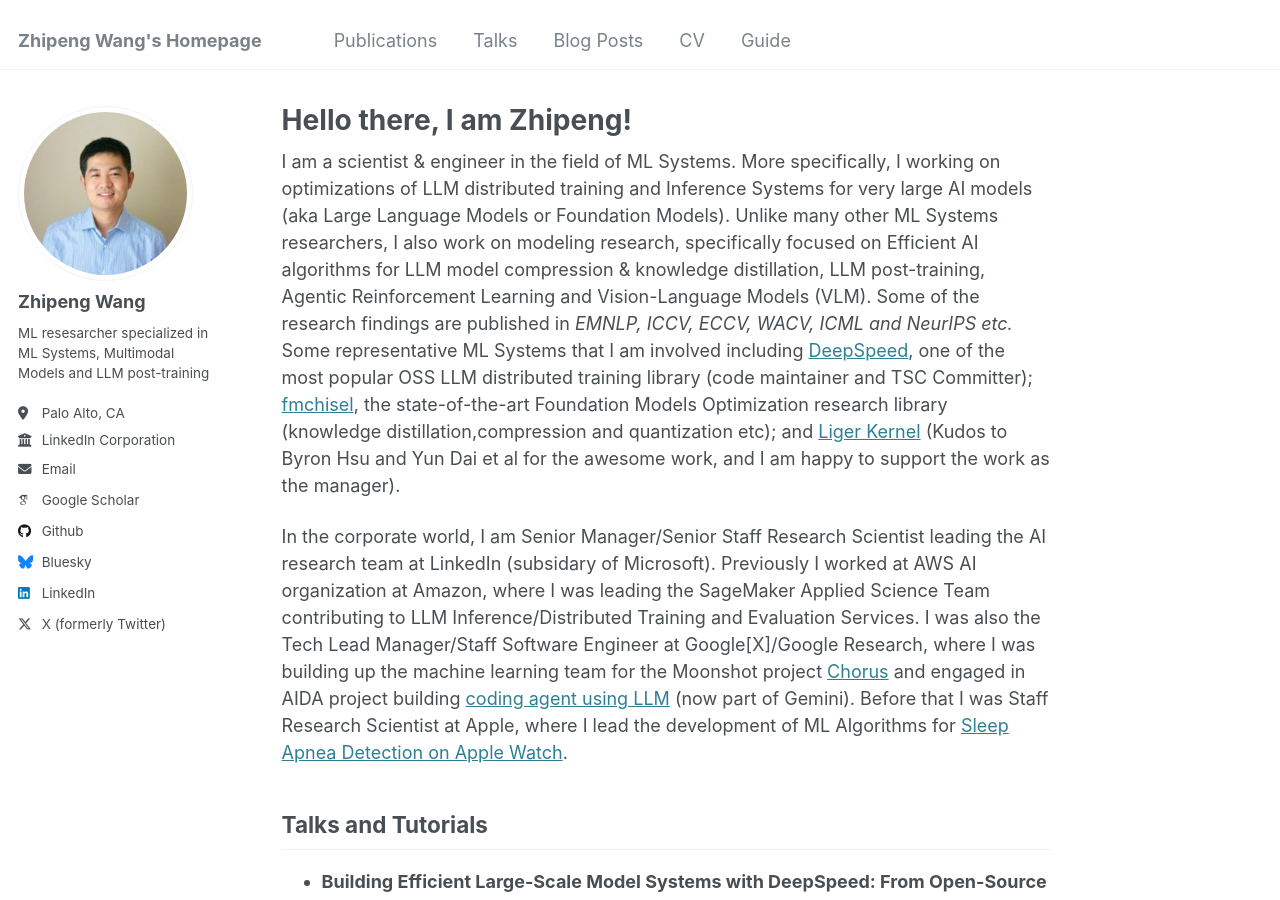
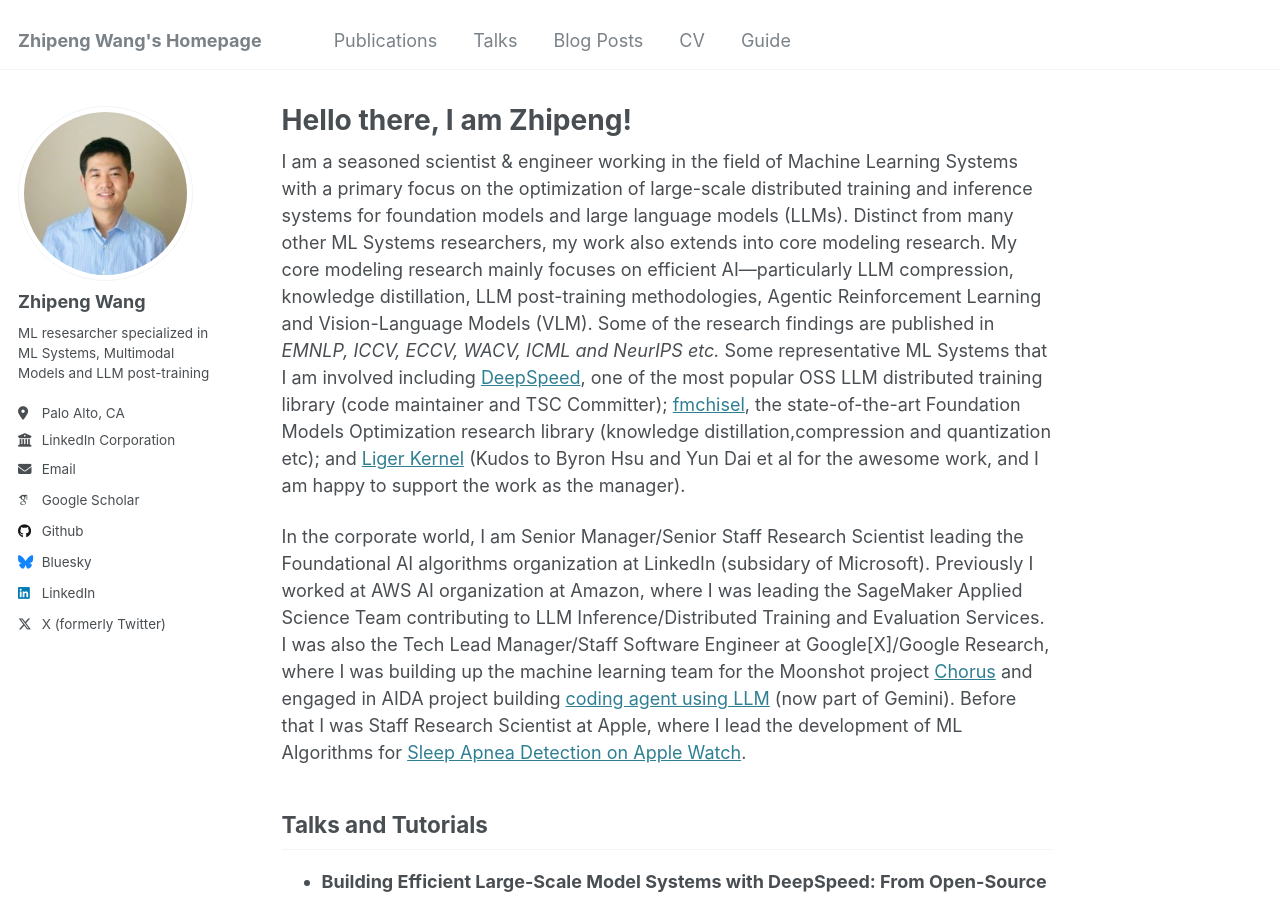
Before and after one commit to fcbayernwzp/fcbayernwzp.github.io, a Jekyll site: the page built from _pages/about.md, in a window 1280 px wide and 900 px high. Built offline with Jekyll 4.4.1, drawn with Linux system fonts in a browser that asks for light colours; some web fonts are replaced.

Commit message:
Updated the about.md file to polish the write-ups.

```diff
--- a/_pages/about.md
+++ b/_pages/about.md
@@ -8,9 +8,9 @@ redirect_from:
   - /about.html
 ---
 
-I am a scientist & engineer in the field of ML Systems. More specifically, I working on optimizations of LLM distributed training and Inference Systems for very large AI models (aka Large Language Models or Foundation Models). Unlike many other ML Systems researchers, I also work on modeling research, specifically focused on Efficient AI algorithms for LLM model compression & knowledge distillation, LLM post-training, Agentic Reinforcement Learning and Vision-Language Models (VLM). Some of the research findings are published in *EMNLP, ICCV, ECCV, WACV, ICML and NeurIPS etc.* Some representative ML Systems that I am involved including [DeepSpeed](https://github.com/deepspeedai/DeepSpeed), one of the most popular OSS LLM distributed training library (code maintainer and TSC Committer); [fmchisel](https://github.com/linkedin/fmchisel), the state-of-the-art Foundation Models Optimization research library (knowledge distillation,compression and quantization etc); and [Liger Kernel](https://github.com/linkedin/Liger-Kernel) (Kudos to Byron Hsu and Yun Dai et al for the awesome work, and I am happy to support the work as the manager).
+I am a seasoned scientist & engineer working in the field of Machine Learning Systems with a primary focus on the optimization of large-scale distributed training and inference systems for foundation models and large language models (LLMs). Distinct from many other ML Systems researchers, my work also extends into core modeling research. My core modeling research mainly focuses on efficient AI—particularly LLM compression, knowledge distillation, LLM post-training methodologies, Agentic Reinforcement Learning and Vision-Language Models (VLM). Some of the research findings are published in *EMNLP, ICCV, ECCV, WACV, ICML and NeurIPS etc.* Some representative ML Systems that I am involved including [DeepSpeed](https://github.com/deepspeedai/DeepSpeed), one of the most popular OSS LLM distributed training library (code maintainer and TSC Committer); [fmchisel](https://github.com/linkedin/fmchisel), the state-of-the-art Foundation Models Optimization research library (knowledge distillation,compression and quantization etc); and [Liger Kernel](https://github.com/linkedin/Liger-Kernel) (Kudos to Byron Hsu and Yun Dai et al for the awesome work, and I am happy to support the work as the manager).
 
-In the corporate world, I am Senior Manager/Senior Staff Research Scientist leading the AI research team at LinkedIn (subsidary of Microsoft). Previously I worked at AWS AI organization at Amazon, where I was leading the SageMaker Applied Science Team contributing to LLM Inference/Distributed Training and Evaluation Services. I was also the Tech Lead Manager/Staff Software Engineer at Google[X]/Google Research, where I was building up the machine learning team for the Moonshot project [Chorus](https://x.company/projects/chorus/) and engaged in AIDA project building [coding agent using LLM](https://x.company/projects/aida/) (now part of Gemini). Before that I was Staff Research Scientist at Apple, where I lead the development of ML Algorithms for [Sleep Apnea Detection on Apple Watch](https://www.apple.com/health/pdf/sleep-apnea/Sleep_Apnea_Notifications_on_Apple_Watch_September_2024.pdf).
+In the corporate world, I am Senior Manager/Senior Staff Research Scientist leading the Foundational AI algorithms organization at LinkedIn (subsidary of Microsoft). Previously I worked at AWS AI organization at Amazon, where I was leading the SageMaker Applied Science Team contributing to LLM Inference/Distributed Training and Evaluation Services. I was also the Tech Lead Manager/Staff Software Engineer at Google[X]/Google Research, where I was building up the machine learning team for the Moonshot project [Chorus](https://x.company/projects/chorus/) and engaged in AIDA project building [coding agent using LLM](https://x.company/projects/aida/) (now part of Gemini). Before that I was Staff Research Scientist at Apple, where I lead the development of ML Algorithms for [Sleep Apnea Detection on Apple Watch](https://www.apple.com/health/pdf/sleep-apnea/Sleep_Apnea_Notifications_on_Apple_Watch_September_2024.pdf).
 
 <!--# Selected Experiences-->
 ## Talks and Tutorials
```
